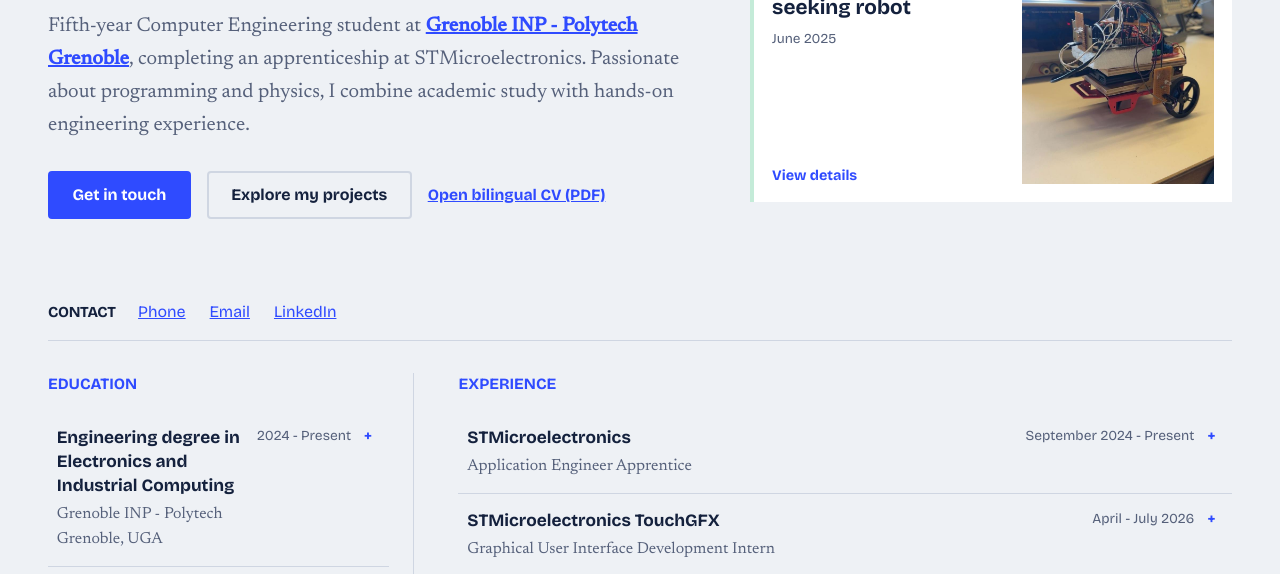
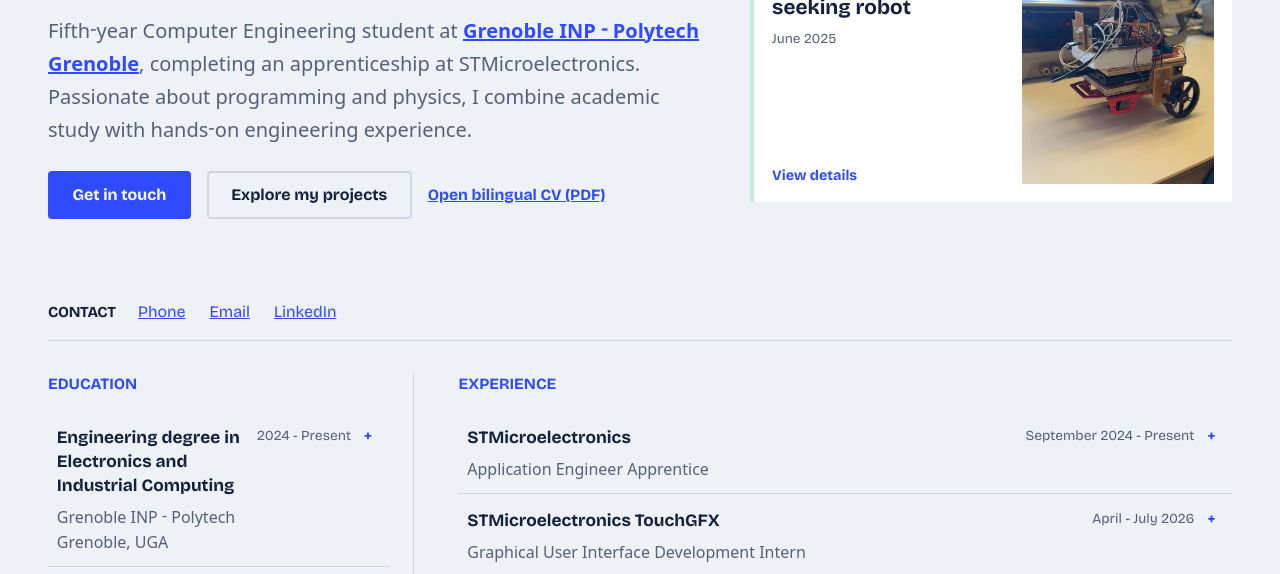
Before and after one commit to MarcBadir/personal_Portfolio, a plain HTML site: page index.html in a window 1280 px wide. Shown: the part 221-795 px from the top of the page. Drawn offline with nearby package versions, Linux system fonts and the light colour scheme.

Commit message:
changed font to Noto Sans Mongolian

```diff
--- a/css/style.css
+++ b/css/style.css
@@ -2,7 +2,7 @@
   --bg:#eef1f5; --surface:#fff; --ink:#14213d; --muted:#55607a; --line:#cfd6e2;
   --accent:#2f4bff; --accent-ink:#fff; --mint:#c4ebd8;
   --head:"Bricolage Grotesque",system-ui,sans-serif;
-  --body:"Newsreader",Georgia,serif;
+  --body:"Noto Sans Mongolian",system-ui,sans-serif;
 }
 @media (prefers-color-scheme:dark){
   :root{--bg:#0f1524;--surface:#18203a;--ink:#eaeefb;--muted:#9aa6c6;--line:#2c3657;--accent:#7f95ff;--accent-ink:#0f1524;--mint:#1e4a3a}
--- a/index.html
+++ b/index.html
@@ -8,7 +8,7 @@
   <link rel="icon" href="assets/favicon.svg" type="image/svg+xml">
   <link rel="preconnect" href="https://fonts.googleapis.com">
   <link rel="preconnect" href="https://fonts.gstatic.com" crossorigin>
-  <link href="https://fonts.googleapis.com/css2?family=Bricolage+Grotesque:opsz,wght@12..96,400;12..96,700;12..96,800&family=Newsreader:opsz,wght@6..72,400;6..72,500&display=swap" rel="stylesheet">
+  <link href="https://fonts.googleapis.com/css2?family=Bricolage+Grotesque:opsz,wght@12..96,400;12..96,700;12..96,800&family=Noto+Sans+Mongolian:wght@400&display=swap" rel="stylesheet">
   <link rel="stylesheet" href="css/style.css">
 </head>
 <body class="cv-page">
```
Also changed, not shown: portfolio.html (+1 -1 lines).
